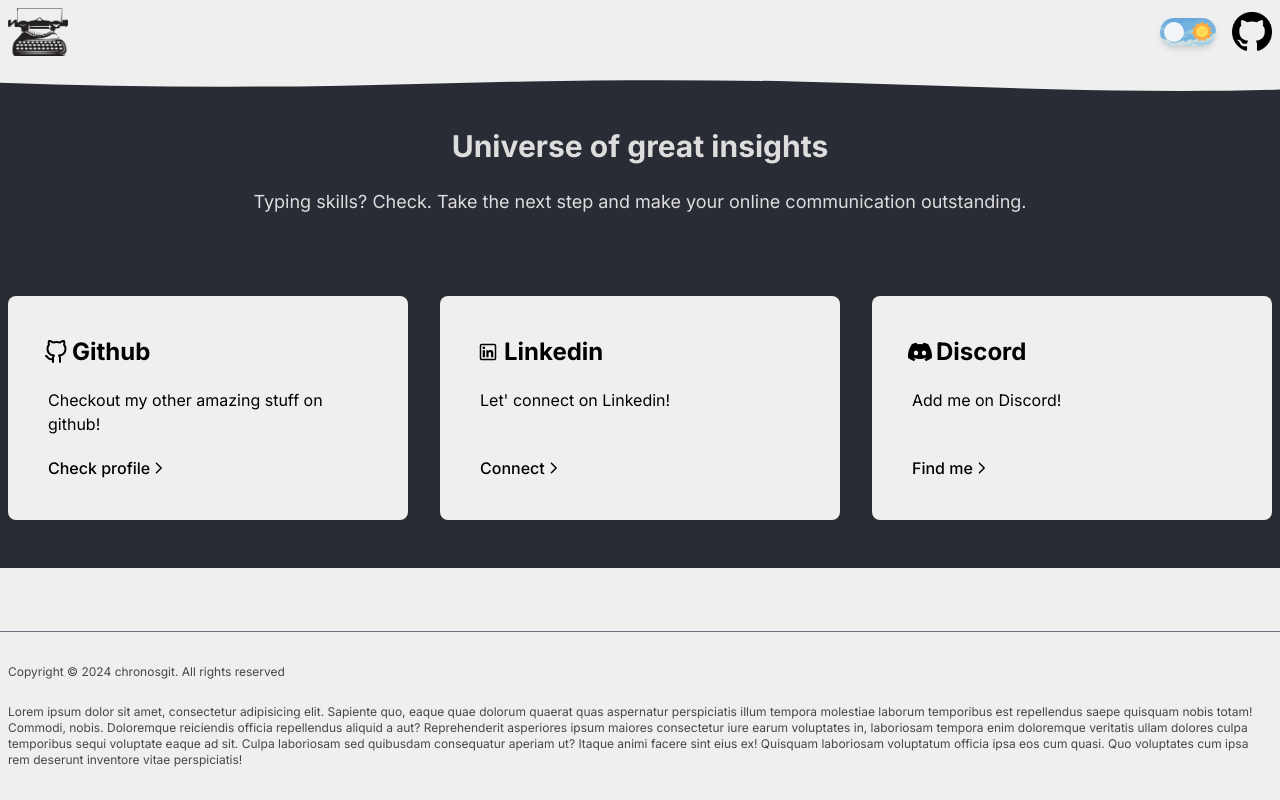
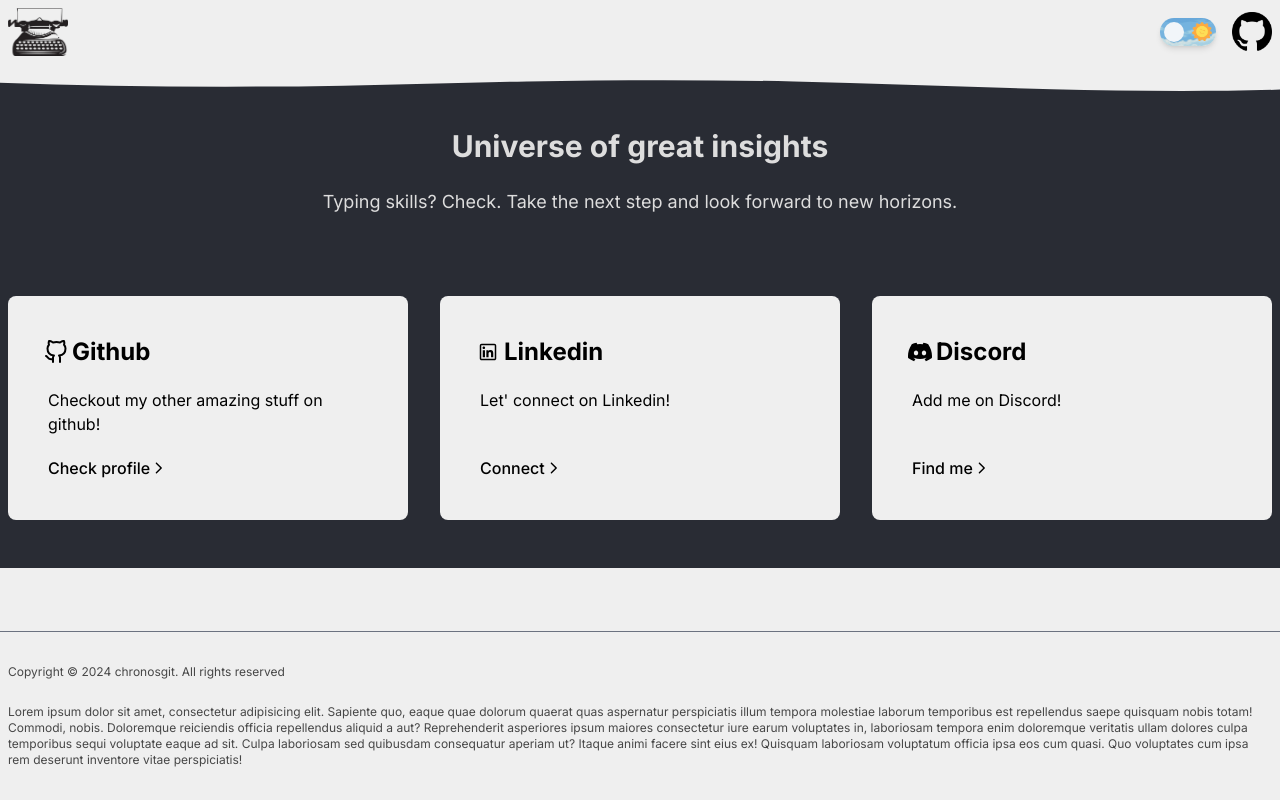
Before and after one commit to chronosgit/typewriter, a Next.js app: page / in a window 1280 px wide. Built offline with nearby package versions, Linux system fonts and the light colour scheme.

Commit message:
feat: updated heading in resources section

```diff
--- a/src/app/_components/resources/Resources.tsx
+++ b/src/app/_components/resources/Resources.tsx
@@ -24,8 +24,7 @@ const Resources = () => {
 				</h2>
 
 				<p className="mb-20 text-lg text-primary-alt">
-					Typing skills? Check. Take the next step and make your online
-					communication outstanding.
+					Typing skills? Check. Take the next step and look forward to new horizons.
 				</p>
 
 				<div className="grid grid-cols-1 gap-8 sm:grid-cols-3">
```
